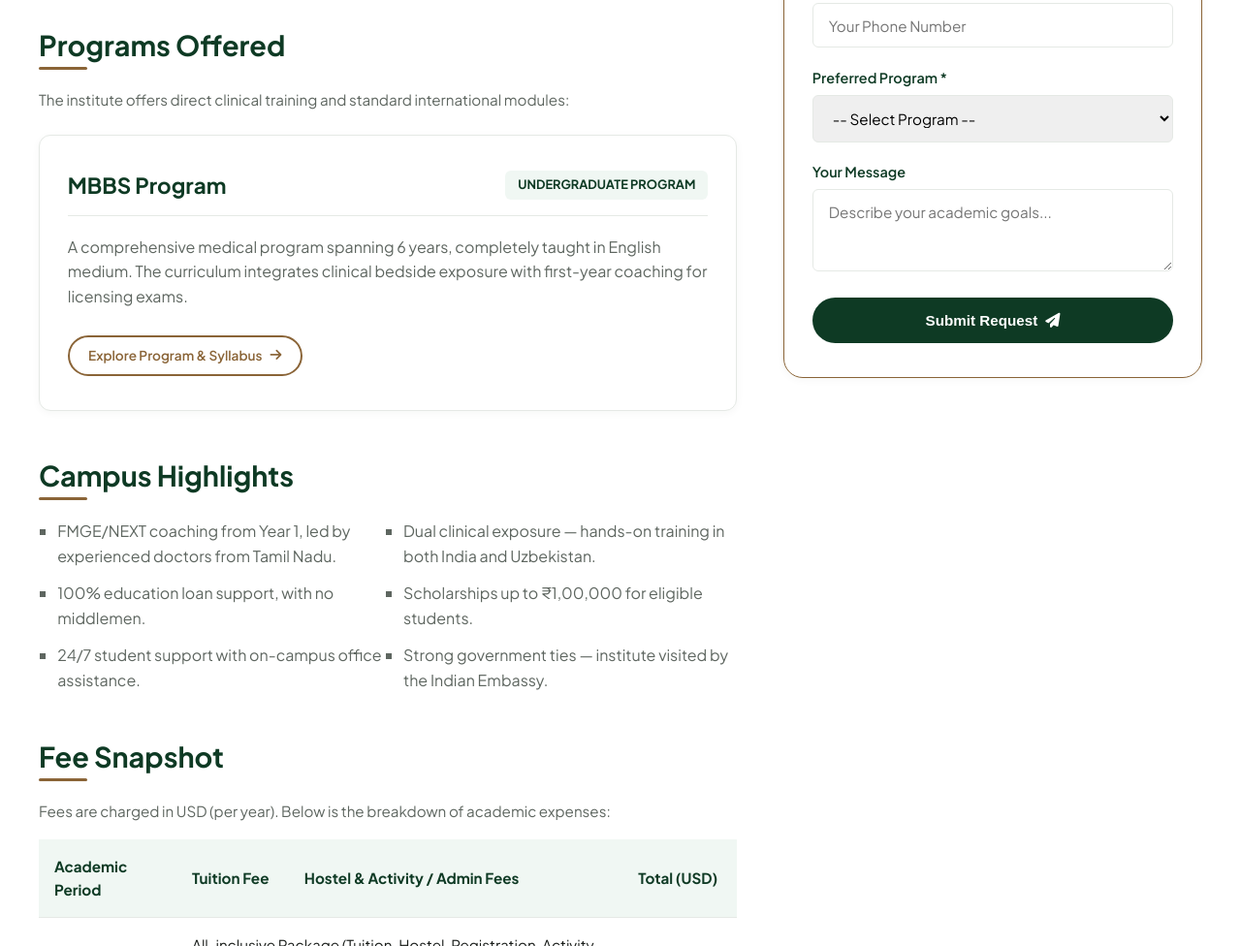
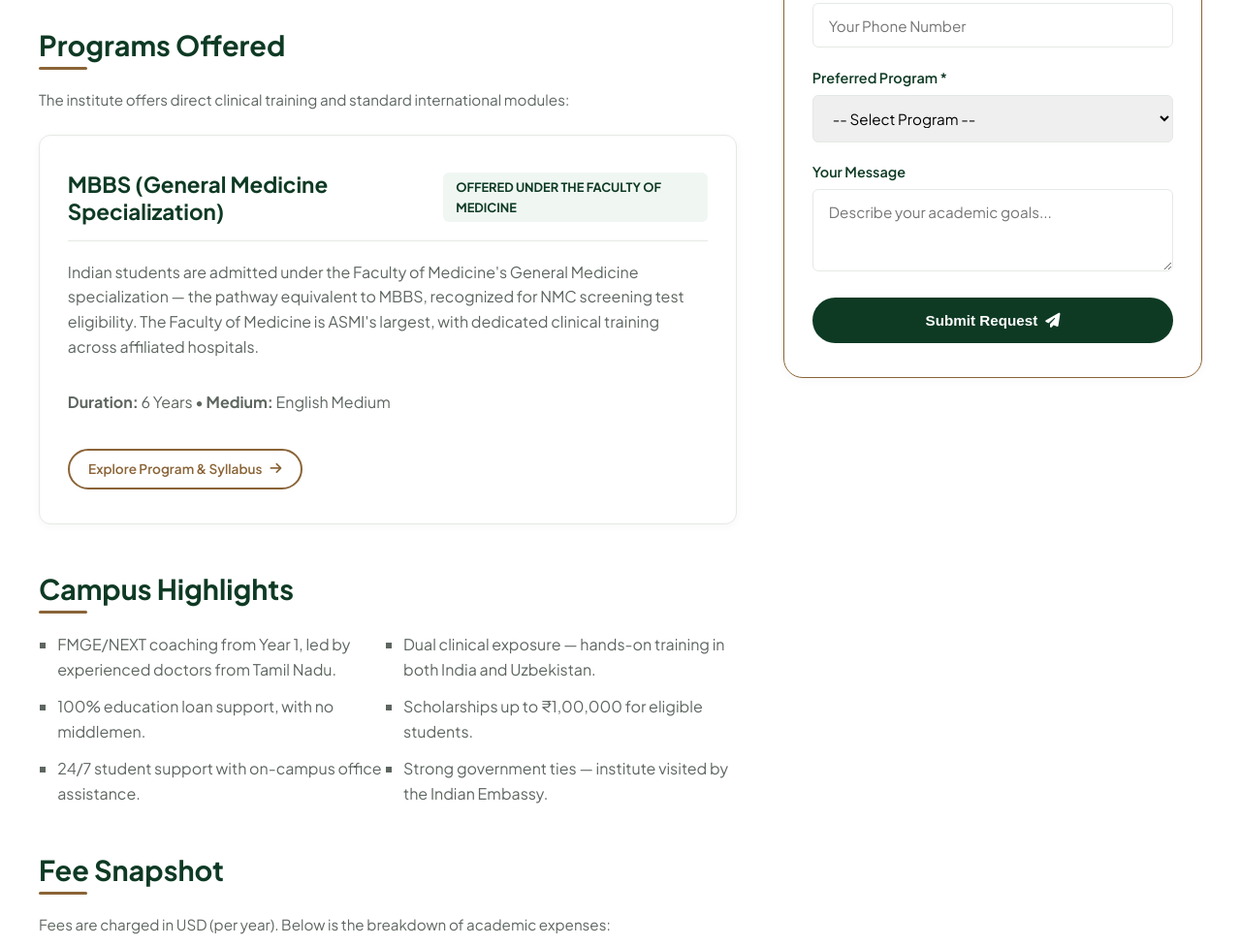
Before and after one commit to prathamp-cyber/JB_Siksha_Institute, a plain HTML site: page andijan-state-medical-institute.html in a window 1280 px wide. Shown: the part 1168-2144 px from the top of the page at 97% size. Drawn offline with nearby package versions, Linux system fonts and the light colour scheme; a web font is replaced by a local one.

Commit message:
Clarify MBBS program structure under Faculty of Medicine for ASMI

```diff
--- a/andijan-state-medical-institute.html
+++ b/andijan-state-medical-institute.html
@@ -341,13 +341,16 @@
 
                         <div class="program-card">
                             <div class="program-header">
-                                <h3 class="program-title">MBBS Program</h3>
-                                <span class="program-badge">Undergraduate Program</span>
+                                <h3 class="program-title">MBBS (General Medicine Specialization)</h3>
+                                <span class="program-badge">Offered under the Faculty of Medicine</span>
                             </div>
+                            <p style="color: var(--text-muted); font-size: 1rem; line-height: 1.6; margin-bottom: 0.8rem;">
+                                Indian students are admitted under the Faculty of Medicine's General Medicine specialization — the pathway equivalent to MBBS, recognized for NMC screening test eligibility. The Faculty of Medicine is ASMI's largest, with dedicated clinical training across affiliated hospitals.
+                            </p>
                             <p style="color: var(--text-muted); font-size: 1rem; line-height: 1.6;">
-                                A comprehensive medical program spanning 6 years, completely taught in English medium. The curriculum integrates clinical bedside exposure with first-year coaching for licensing exams.
+                                <strong>Duration:</strong> 6 Years &bull; <strong>Medium:</strong> English Medium
                             </p>
-                            <div style="margin-top: 0.5rem;">
+                            <div style="margin-top: 1rem;">
                                 <a href="andijan-mbbs-program.html" class="btn btn-secondary btn-sm">Explore Program & Syllabus <i class="fa-solid fa-arrow-right"></i></a>
                             </div>
                         </div>
```
